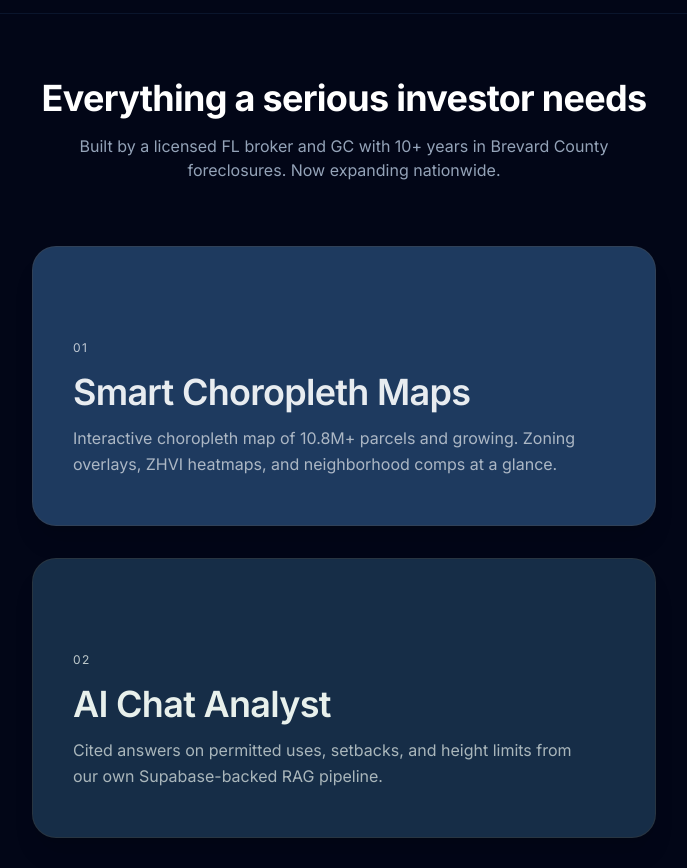
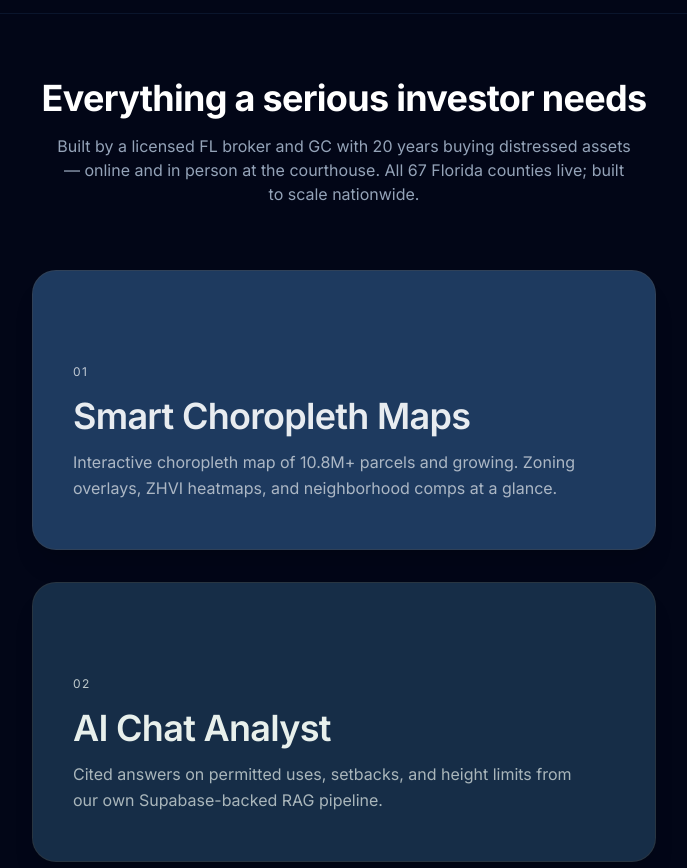
Before and after one commit to breverdbidder/zonewise-web, a Next.js app: page / in a window 1280 px wide. Shown: the part 1262-2130 px from the top of the page, without its empty margins (296-983 px from the left). Built offline with nearby package versions, Linux system fonts and the light colour scheme; no server answers; the database is empty.

Commit message:
[copy] align positioning with fundraising deck: nationwide platform, FL as complete MVP, 20yr founder track record

```diff
--- a/components/landing/FeaturesSection.tsx
+++ b/components/landing/FeaturesSection.tsx
@@ -65,7 +65,7 @@ export function FeaturesSection() {
             Everything a serious investor needs
           </h2>
           <p className="text-slate-400 max-w-xl mx-auto">
-            Built by a licensed FL broker and GC with 10+ years in Brevard County foreclosures. Now expanding nationwide.
+            Built by a licensed FL broker and GC with 20 years buying distressed assets — online and in person at the courthouse. All 67 Florida counties live; built to scale nationwide.
           </p>
         </div>
 
```
